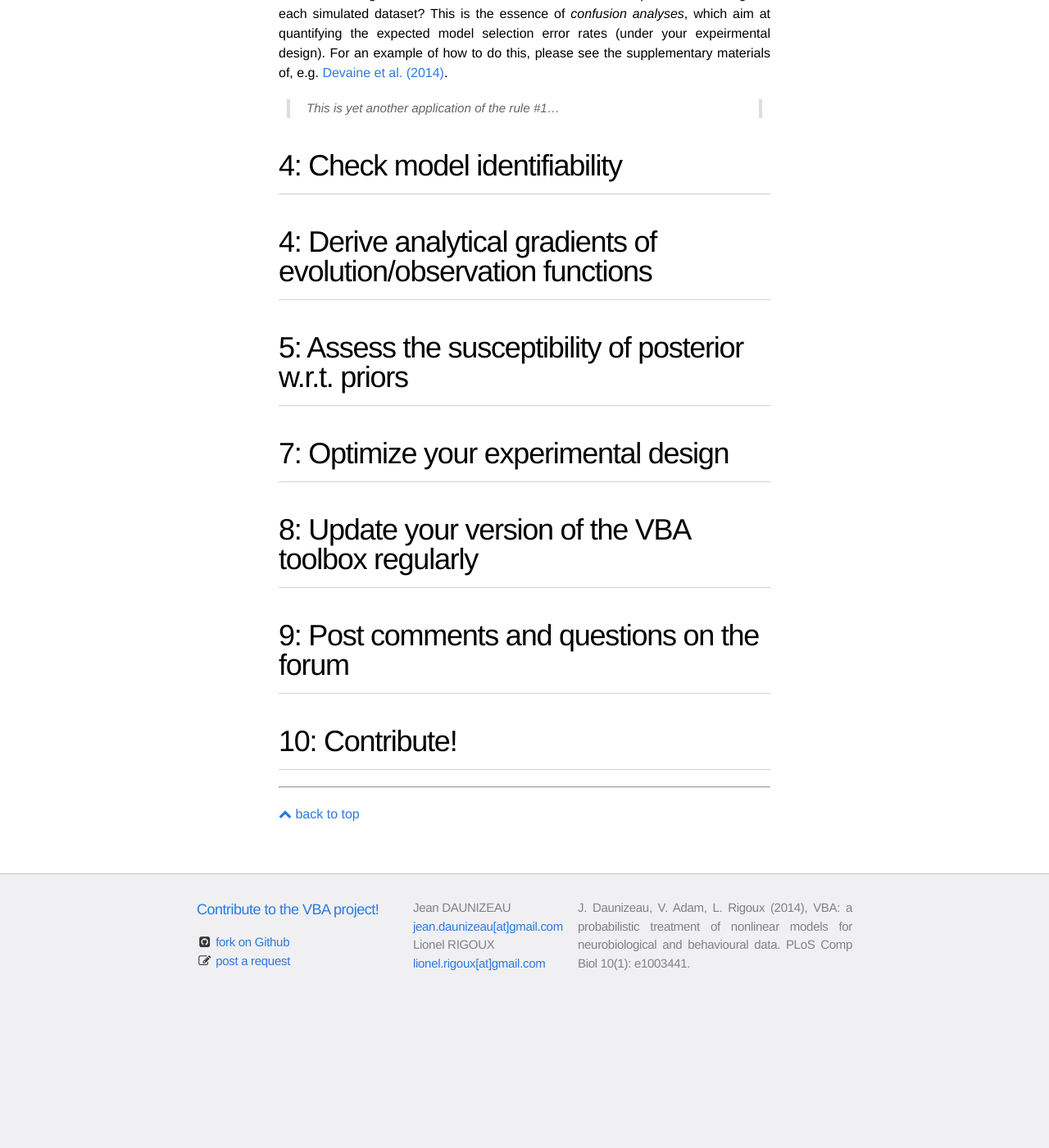
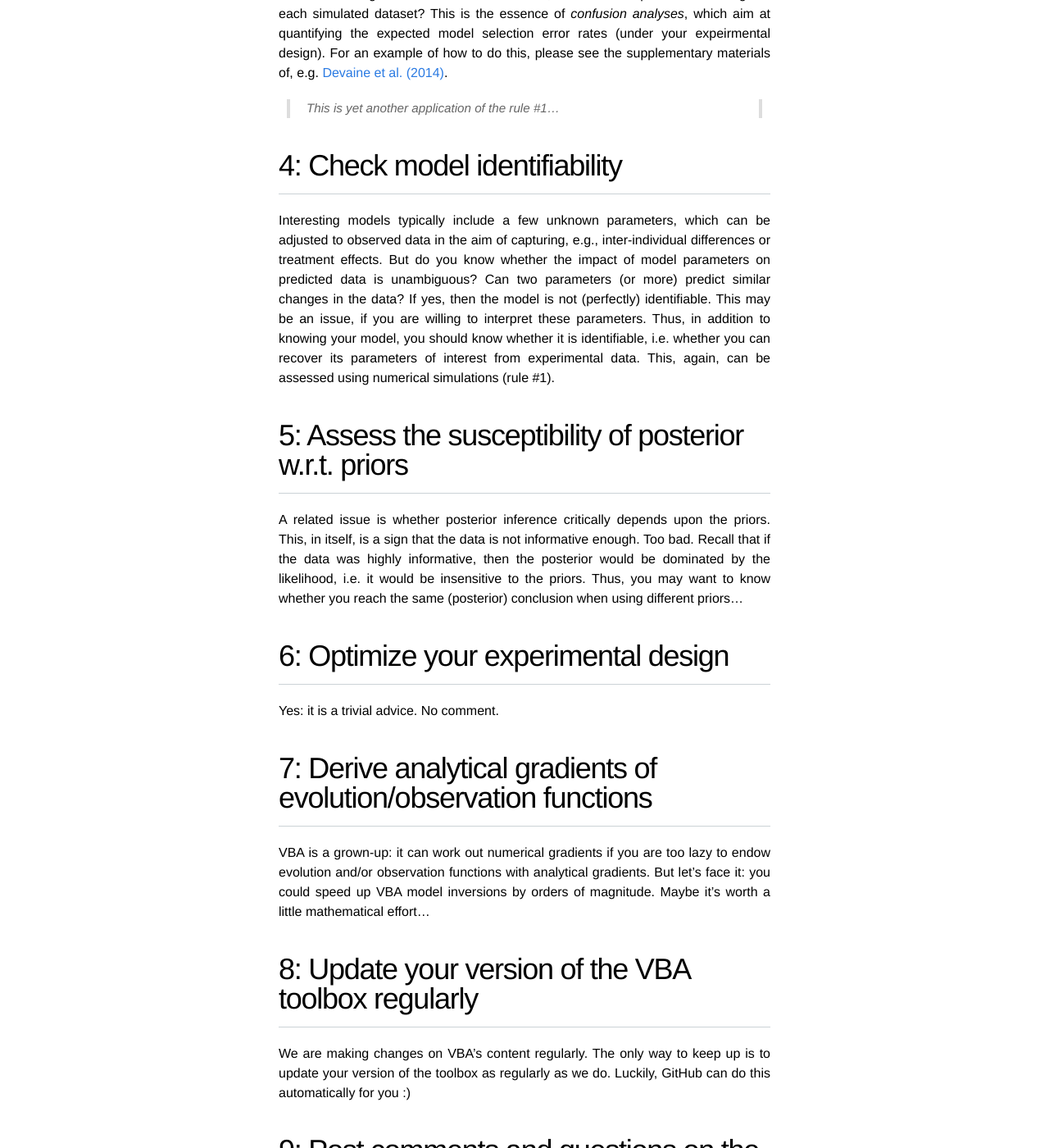
Before and after one commit to MBB-team/VBA-toolbox, a Jekyll site: the page built from _wiki/10-simple-rules.md, in a window 1280 px wide and 1400 px high, scrolled down 1594 px. Shown: the whole window at 82% size. Built offline with Jekyll 4.4.1, drawn with Linux system fonts in a browser that asks for light colours; nearby versions of some CDN libraries; before the commit the page ends 2825 px from its top, so only the background shows below that; some of the changed text lies outside the part shown.

Commit message:
Update 10-simple-rules.md

```diff
--- a/_wiki/10-simple-rules.md
+++ b/_wiki/10-simple-rules.md
@@ -37,19 +37,38 @@ VBA offers the possibility of performing principled (Bayesian) model comparisons
 
 # 4: Check model identifiability
 
+Interesting models typically include a few unknown parameters, which can be adjusted to observed data in the aim of capturing, e.g., inter-individual differences or treatment effects. But do you know whether the impact of model parameters on predicted data is unambiguous? Can two parameters (or more) predict similar changes in the data? If yes, then the model is not (perfectly) identifiable. This may be an issue, if you are willing to interpret these parameters. Thus, in addition to knowing your model, you should know whether it is identifiable, i.e. whether you can recover its parameters of interest from experimental data. This, again, can be assessed using numerical simulations (rule #1).
 
 
 
-
-# 4: Derive analytical gradients of evolution/observation functions
-
 # 5: Assess the susceptibility of posterior w.r.t. priors
 
+A related issue is whether posterior inference critically depends upon the priors. This, in itself, is a sign that the data is not informative enough. Too bad. Recall that if the data was highly informative, then the posterior would be dominated by the likelihood, i.e. it would be insensitive to the priors. Thus, you may want to know whether you reach the same (posterior) conclusion when using different priors...
 
-# 7: Optimize your experimental design
+
+
+# 6: Optimize your experimental design
+
+Yes: it is a trivial advice. No comment.
+
+
+# 7: Derive analytical gradients of evolution/observation functions
+
+VBA is a grown-up: it can work out numerical gradients if you are too lazy to endow evolution and/or observation functions with analytical gradients. But let's face it: you could speed up VBA model inversions by orders of magnitude. Maybe it's worth a little mathematical effort...
+
+
 
 # 8: Update your version of the VBA toolbox regularly
 
+We are making changes on VBA's content regularly. The only way to keep up is to update your version of the toolbox as regularly as we do. Luckily, GitHub can do this automatically for you :)
+
+
+
 # 9: Post comments and questions on the forum
 
+Most questions and comments come up multiple times, simply because most people face the same sorts of issues. For us, a quick and efficient way of dealing with recurring issues is to keep track of them using the forum...
+
+
 # 10: Contribute!
+
+You developed an exciting computational model for behavioural and/or neurobiological data? You designed an efficient pipeline analysis with existing VBA features? You wrote a cool VBA-compatible piece of code? Contribute!
```
